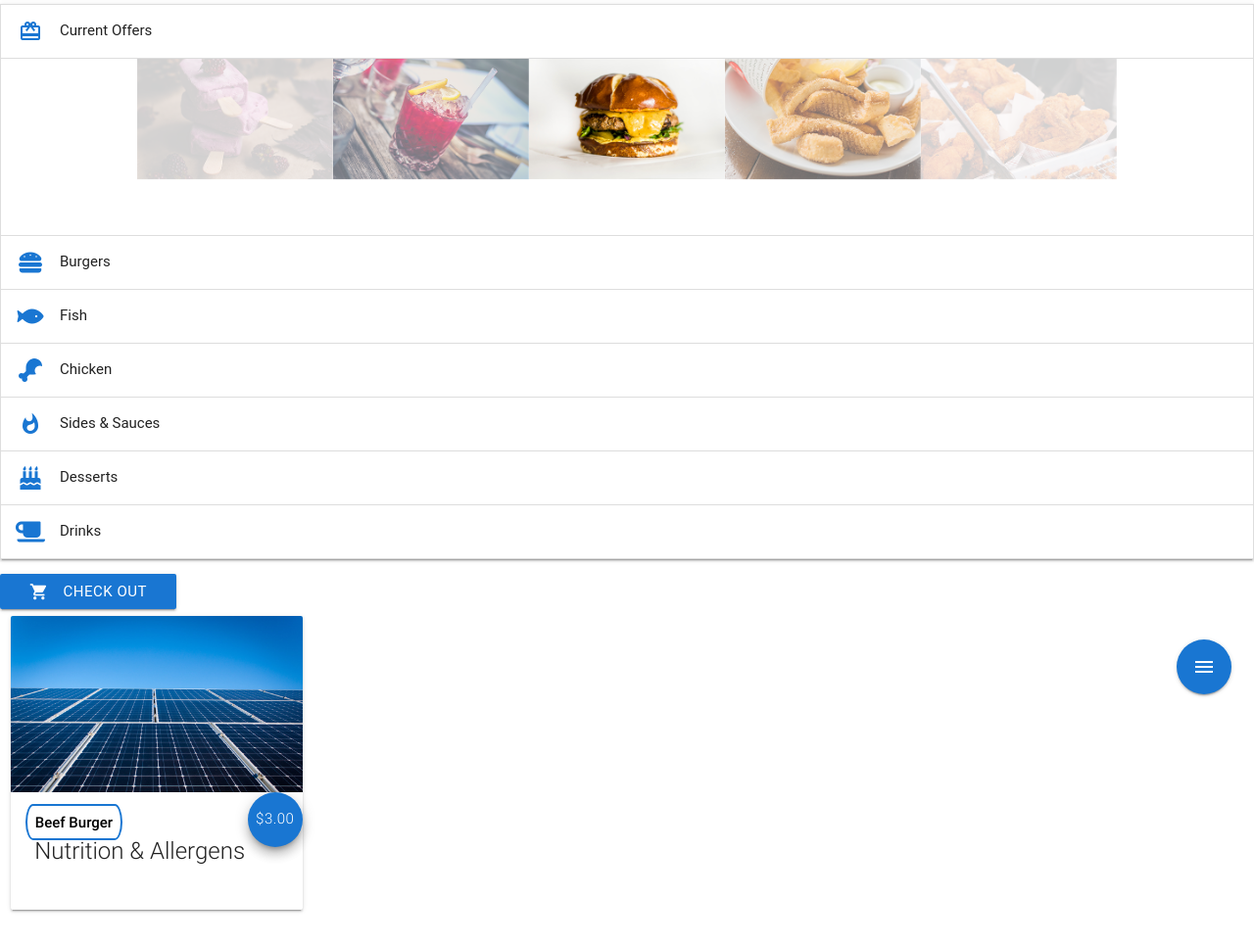
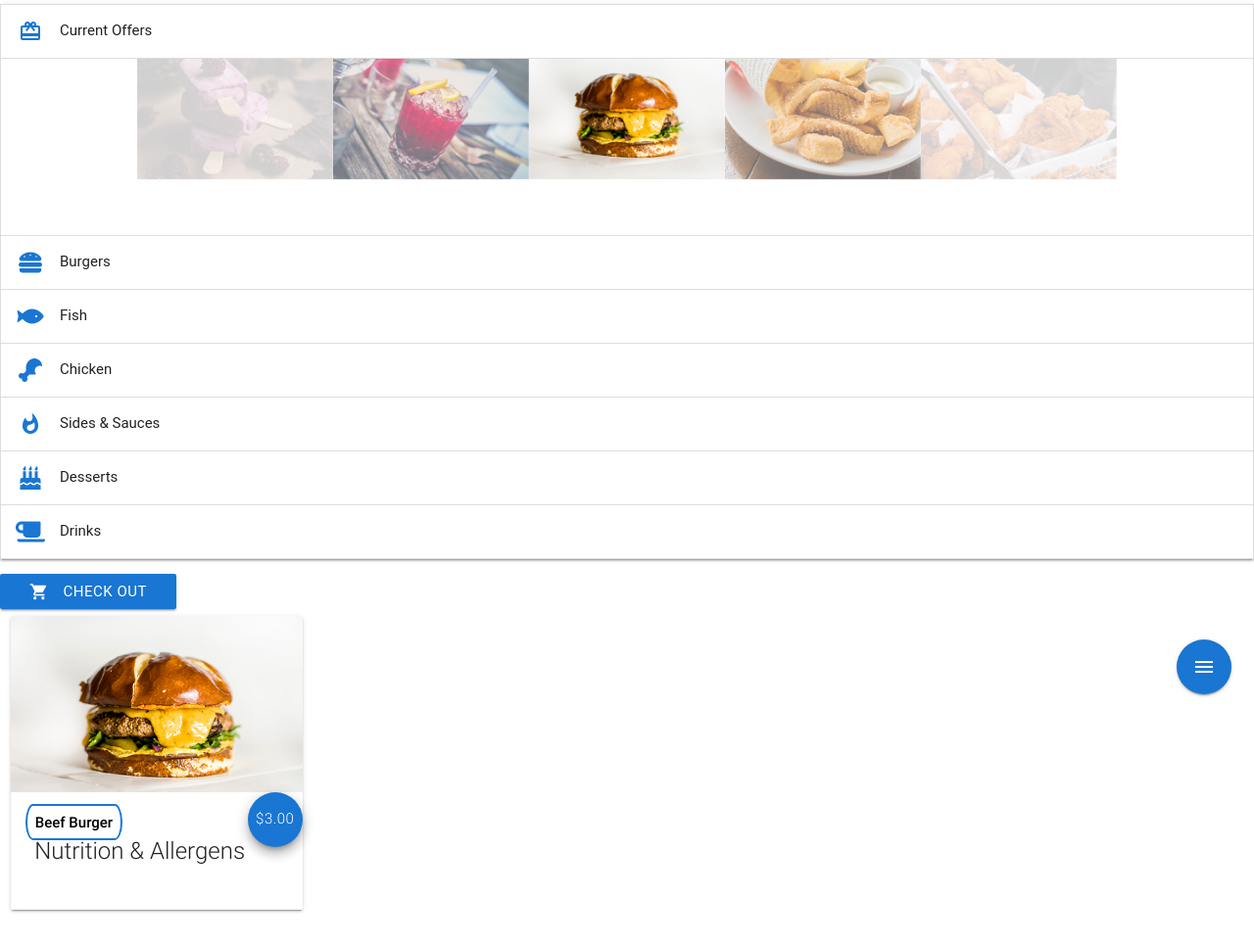
Before and after one commit to akash-yoobee/moana-fish-n-chips-app, a website: page index.html in a window 1280 px wide. Shown: the part 68-1032 px from the top of the page at 98% size. Drawn offline with nearby package versions, Linux system fonts and the light colour scheme; files whose address does not match are found by name; a web font is replaced by a local one.

Commit message:
second commit from school 25 Sep

```diff
--- a/index.html
+++ b/index.html
@@ -124,7 +124,7 @@
         <!-- Card with info. that slides up -->
         <div class="card small">
           <div class="card-image">
-            <img src="./images/img8.jpg" />
+            <img src="./images/burger3-2.png" />
           </div>
           <span class="card-title flow-text">
             <a class="black-text __food-name">Beef Burger</a>
--- a/scss/components/_food-name.scss
+++ b/scss/components/_food-name.scss
@@ -1,5 +1,6 @@
 // #1976d2 is class="blue darken-2"
 
+// This "__food-name" class needs to be the element of a parent block e.g. "food-card"
 .__food-name {
   font-size: 1rem;
   padding: 0.5rem;
@@ -9,9 +10,6 @@
   line-height: 4;
   border-radius: 12px/28px;
   font-weight: 500;
-  // text-decoration: none;
-  // cursor: pointer;
-  // transition: all 0.25s ease-out;
 }
 
 .__food-name:hover {
```
Also changed, not shown: 2 other files.
